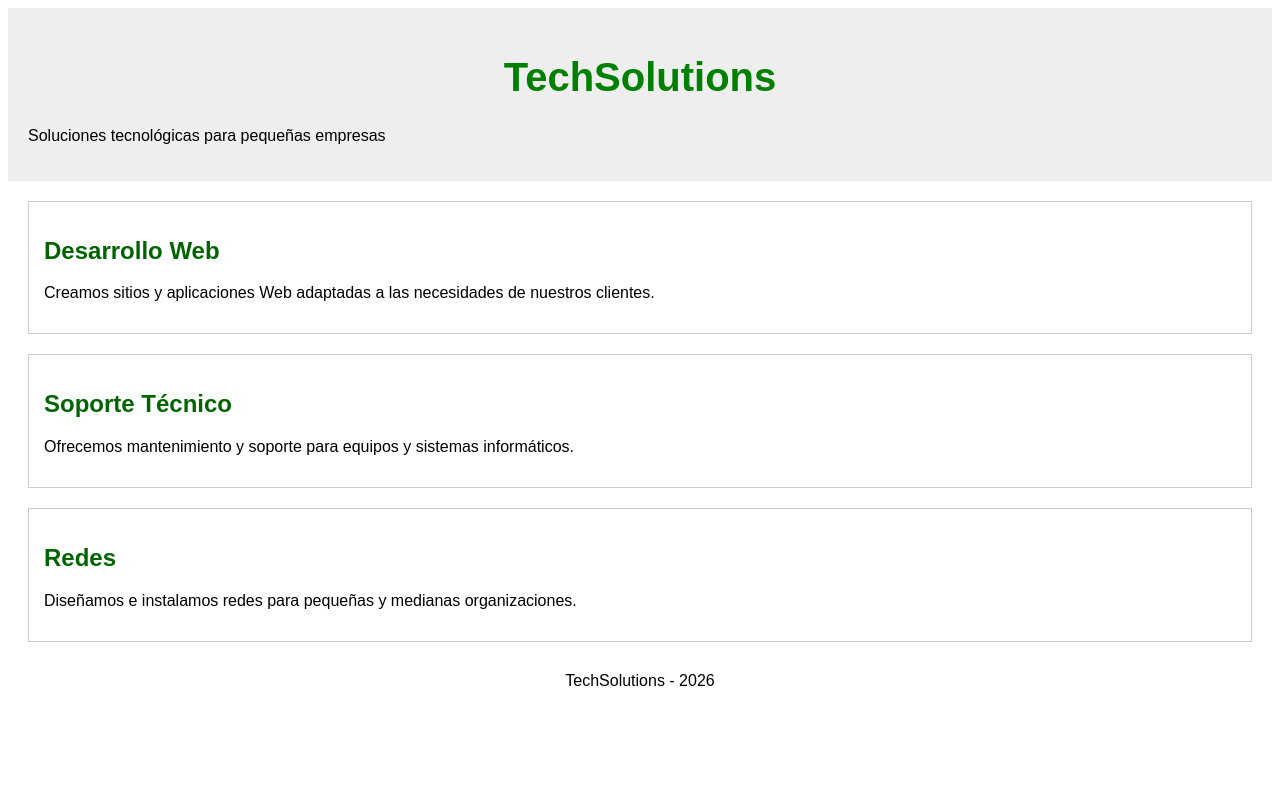
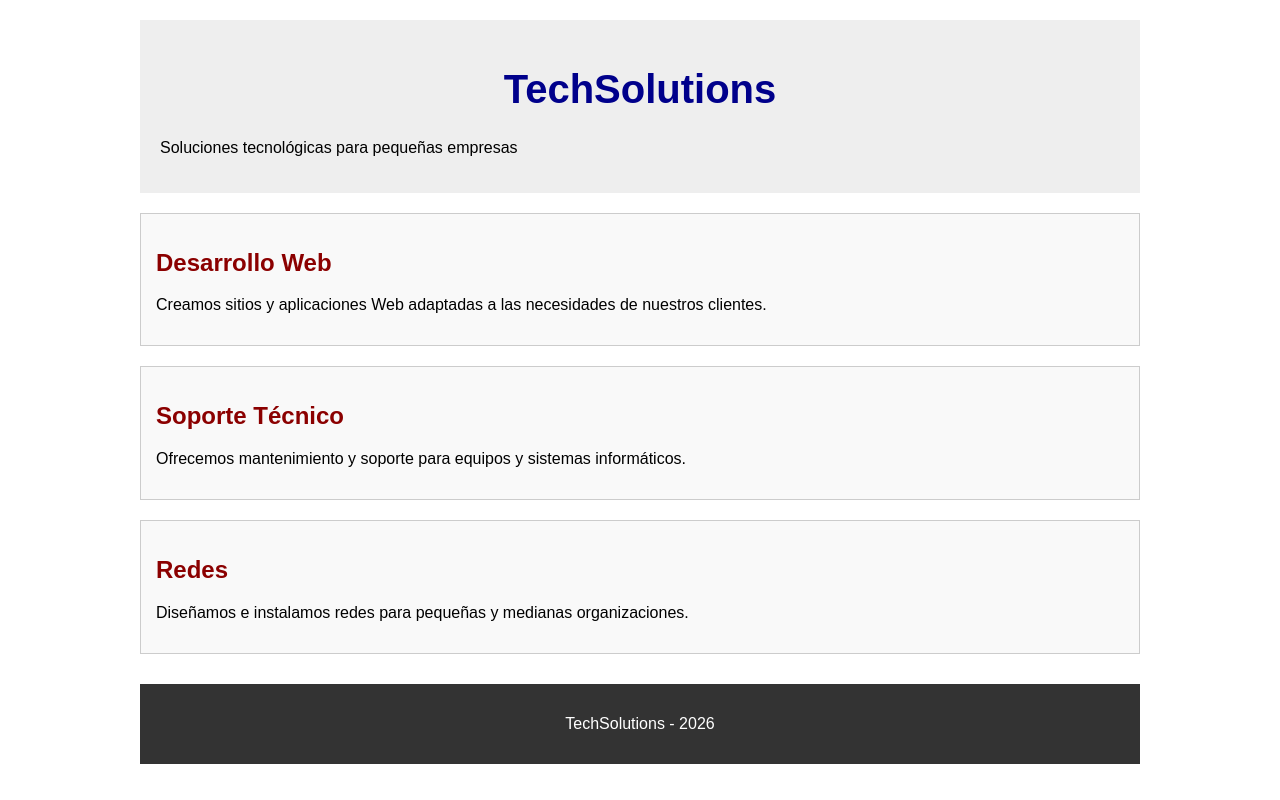
Before and after one commit to 42401842-netizen/Laboratorio-Formas-de-aplicar-reglas-CSS, a plain HTML site: page index.html in a window 1280 px wide. Drawn offline with Linux system fonts and the light colour scheme.

Commit message:
Add files via upload
Versión 2 - Diseño final del laboratorio

```diff
--- a/estilos.css
+++ b/estilos.css
@@ -1,16 +1,20 @@
 body {
     font-family: Arial, sans-serif;
+    max-width: 1000px;
+    margin: 0 auto;
+    padding: 20px;
 }
 
 h1 {
     color: darkblue;
     text-align: center;
     font-size: 40px;
+} /* Se me paso borrar el CSS interno en la versión 1 en index para la etiqueta h1 */
+
+h2 {
+    color: darkred;
 }
 
-    h2 {
-        color: darkgreen;
-    }
 header {
     background-color: #eeeeee;
     padding: 20px;
@@ -18,11 +22,15 @@ body {
 
 section {
     border: 1px solid #cccccc;
-        margin: 20px;
+    margin: 20px 0;
     padding: 15px;
+    background-color: #f9f9f9;
 }
 
 footer {
     text-align: center;
     margin-top: 30px;
+    padding: 15px;
+    background-color: #333333;
+    color: white;
 }
--- a/index.html
+++ b/index.html
@@ -5,11 +5,6 @@
  <meta name="viewport" content="width=device-width, initial-scale=1.0">
  <title>Servicios Tecnológicos</title>
  <link rel="stylesheet" href="estilos.css">
- <style>
-    h1 {
-        color: green;
-    }
-</style>
 </head>
 <body>
  <header>
```
Lines whose indentation alone changed are shown as unchanged.
